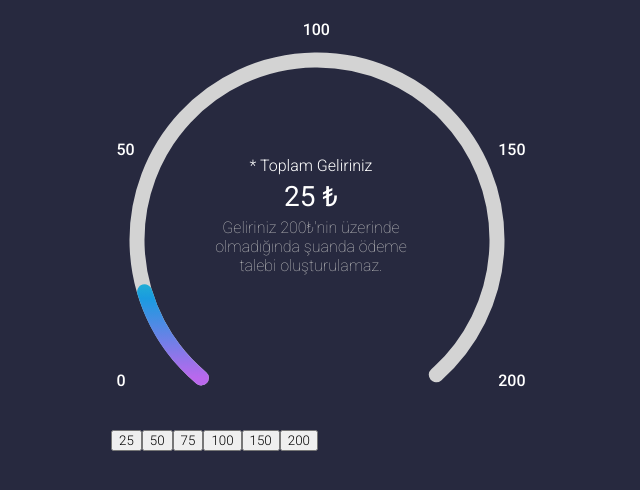
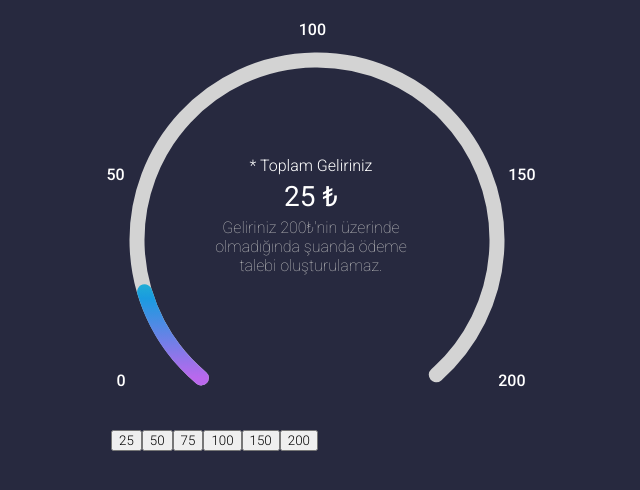
Before and after one commit to mksglu/circle-progress-bar, a React (Create React App) app: page / in a window 1280 px wide. Shown: the top 490 px of the page, without its empty margins (329-969 px from the left). Built offline with nearby package versions, Linux system fonts and the light colour scheme; the HTML template or start-up script is replaced by a standard one.

Commit message:
refactor

```diff
--- a/src/components/circle.css
+++ b/src/components/circle.css
@@ -28,7 +28,7 @@
 }
 .circle_container > .number > .three {
   top: 0px;
-  left: 53%;
+  left: 52%;
 }
 .circle_container > .number > .one {
   bottom: 20px;
@@ -39,12 +39,12 @@
   right: 0px;
 }
 .circle_container > .number > .two {
-  top: 120px;
-  left: 20px;
+  top: 145px;
+  left: 10px;
 }
 .circle_container > .number > .four {
-  top: 120px;
-  right: 0px;
+  top: 145px;
+  right: -10px;
 }
 
 .circle_container > .total {
```
